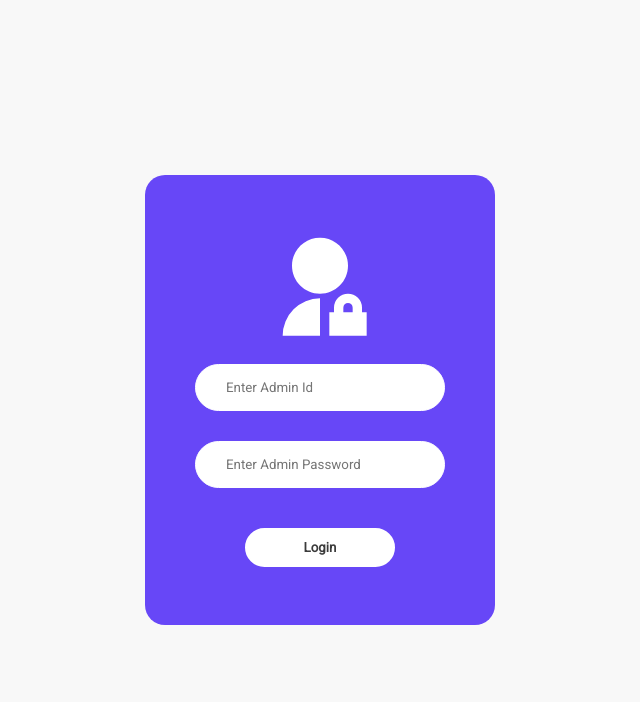
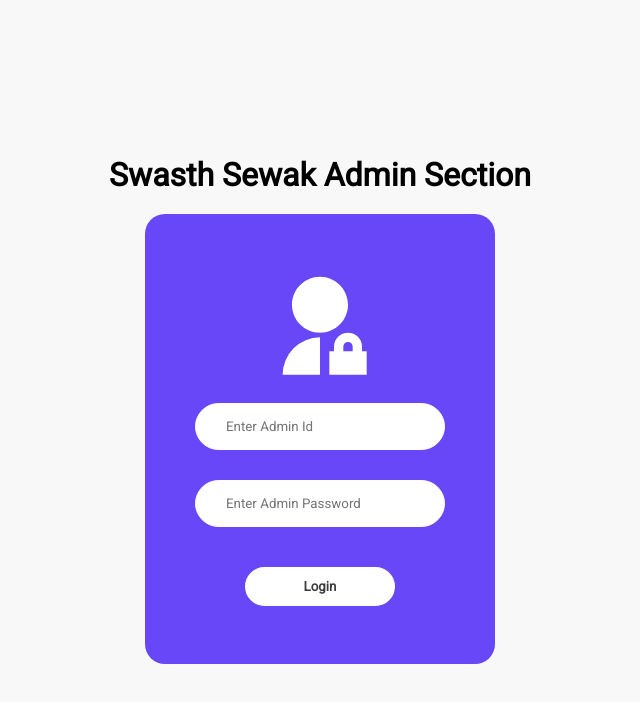
Before and after one commit to Aryan6290/SwasthaSevak, a React (Create React App) app in the folder admin-app/: page /distributors in a window 1280 px wide. Shown: the top 702 px of the page, without its empty margins (320-960 px from the left). Built offline with nearby package versions, Linux system fonts and the light colour scheme.

Commit message:
admin completed

```diff
--- a/admin-app/src/components/LoginSection/Login.css
+++ b/admin-app/src/components/LoginSection/Login.css
@@ -2,6 +2,7 @@
   width: 100%;
   height: 100vh;
   display: flex;
+  flex-direction: column;
   justify-content: center;
   align-items: center;
   background: #f8f8f8;
--- a/admin-app/src/components/LoginSection/Login.js
+++ b/admin-app/src/components/LoginSection/Login.js
@@ -7,6 +7,7 @@ const Login = ({ changeRouter, PasswordChange }) => {
   return (
     <IconContext.Provider value={{ size: "7em", color: "#fff" }}>
       <div className="loginContainer">
+        <h1 style={{ margin: "20px" }}>Swasth Sewak Admin Section</h1>
         <div className="form">
           <div className="imgContainer">
             <RiIcons.RiAdminFill />
```
